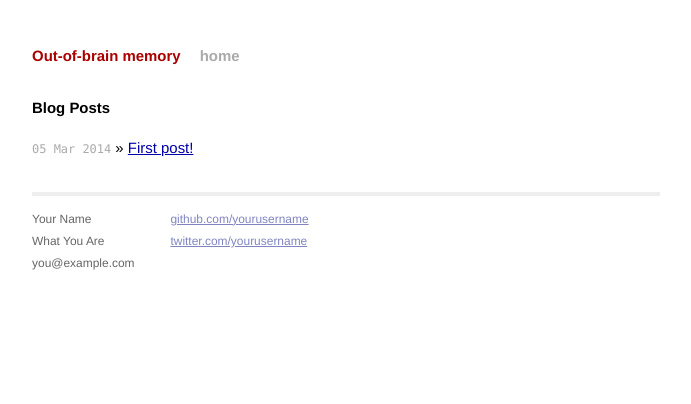
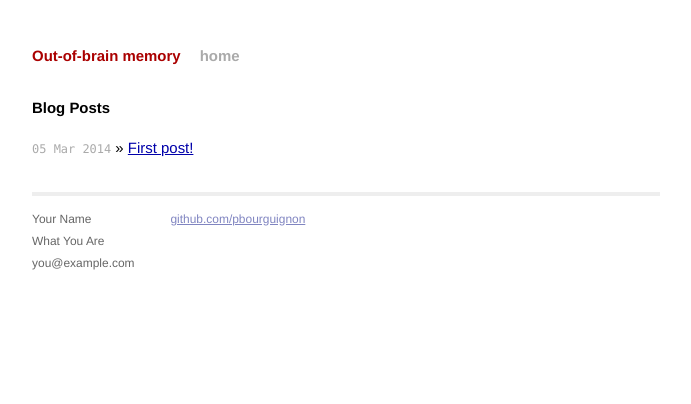
Before and after one commit to pbourguignon/pbourguignon.github.io, a Jekyll site: the page built from index.html, in a window 1280 px wide. Shown: the top 404 px of the page, without its empty margins (294-985 px from the left). Built offline with Jekyll 4.4.1, drawn with Linux system fonts in a browser that asks for light colours; Markdown is read by kramdown in place of the engine named in the settings.

Commit message:
Adapted layout

```diff
--- a/_layouts/default.html
+++ b/_layouts/default.html
@@ -33,8 +33,7 @@
             </div>
             <div class="contact">
               <p>
-                <a href="https://github.com/yourusername">github.com/yourusername</a><br />
-                <a href="https://twitter.com/yourusername">twitter.com/yourusername</a><br />
+                <a href="https://github.com/pbourguignon">github.com/pbourguignon</a><br />
               </p>
             </div>
           </div>
```
